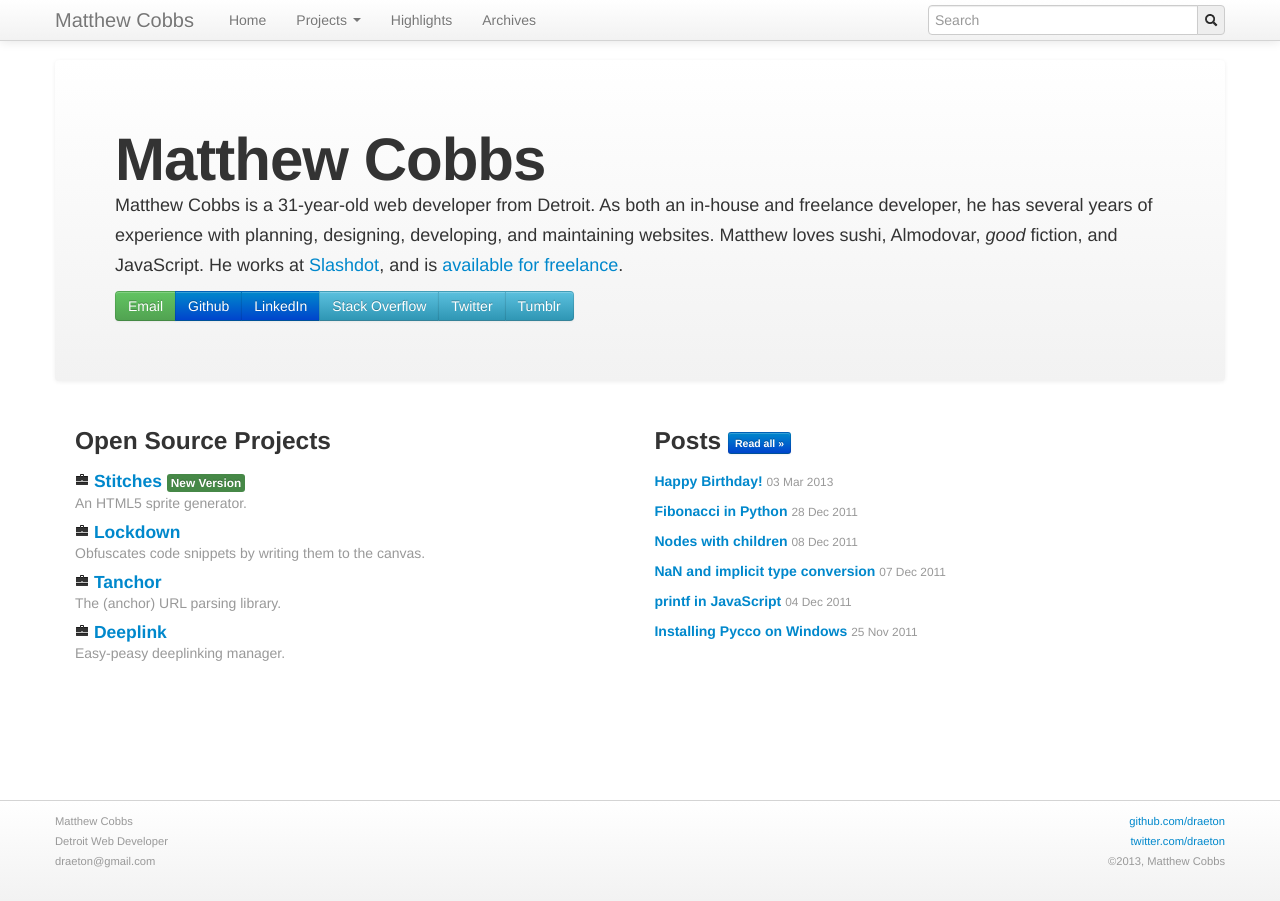
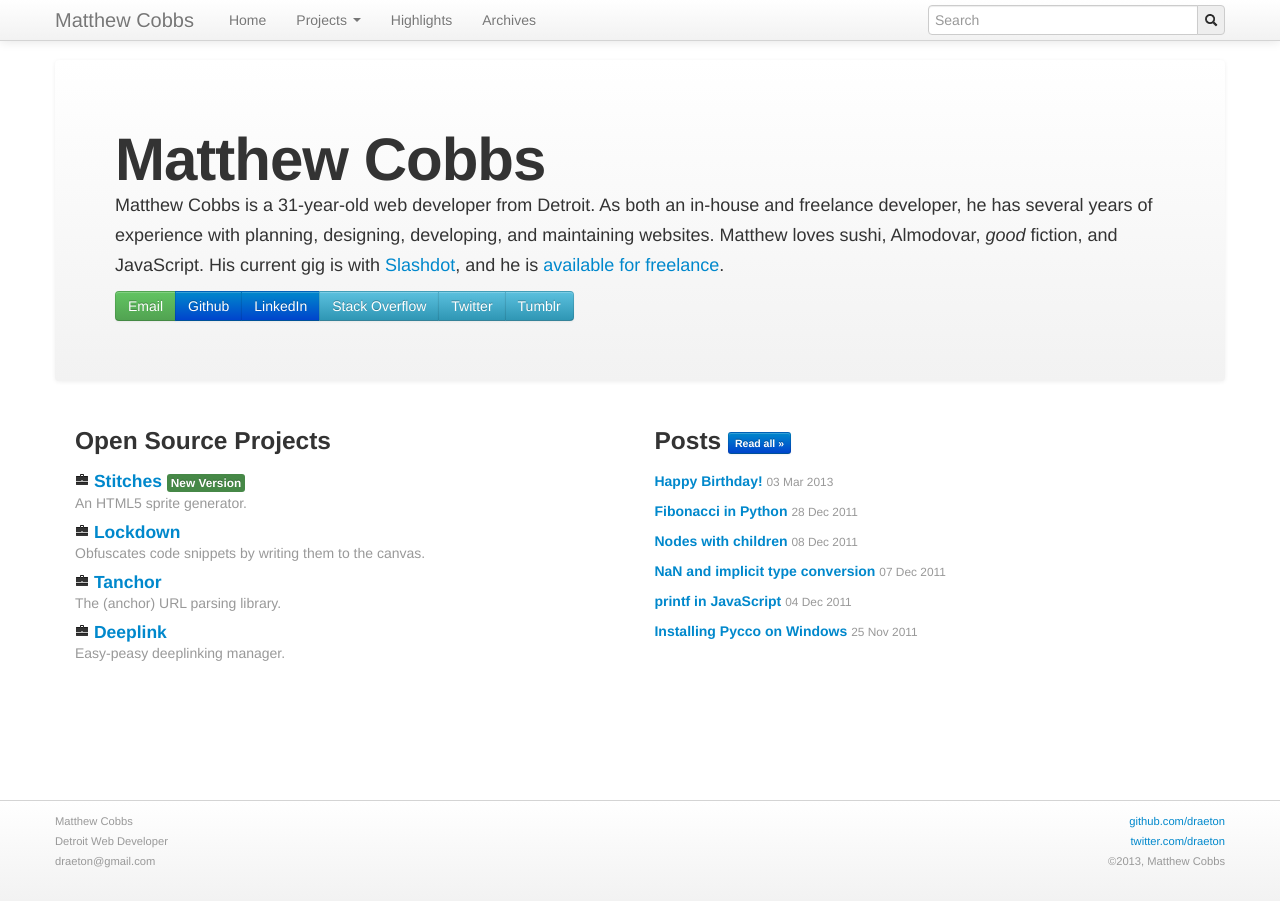
Before and after one commit to draeton/draeton.github.com, a Jekyll site: the page built from index.html, in a window 1280 px wide. Built offline with Jekyll 4.4.1, drawn with Linux system fonts in a browser that asks for light colours; nearby versions of some CDN libraries; Markdown is read by kramdown in place of the engine named in the settings; the list of posts is cut into pages by our own code.

Commit message:
Copy edits

```diff
--- a/index.html
+++ b/index.html
@@ -6,7 +6,7 @@ title: Matthew Cobbs, Detroit Web Developer
 <!-- start .hero-unit -->
 <div class="hero-unit">
     <h1>Matthew Cobbs</h1>
-    <p>Matthew Cobbs is a 31-year-old web developer from Detroit. As both an in-house and freelance developer, he has several years of experience with planning, designing, developing, and maintaining websites. Matthew loves sushi, Almodovar, <em data-toggle="tooltip" title="Cormac McCarthy, Stephen King, Jack Kerouac, Jon Krakauer, Jane Austen&hellip;">good</em> fiction, and JavaScript. He works at <a href="http://slashdot.org">Slashdot</a>, and is <a href="#freelance" data-toggle="modal">available for freelance</a>.</p>
+    <p>Matthew Cobbs is a 31-year-old web developer from Detroit. As both an in-house and freelance developer, he has several years of experience with planning, designing, developing, and maintaining websites. Matthew loves sushi, Almodovar, <em data-toggle="tooltip" title="Cormac McCarthy, Stephen King, Jack Kerouac, Jon Krakauer, Jane Austen&hellip;">good</em> fiction, and JavaScript. His current gig is with <a href="http://slashdot.org">Slashdot</a>, and he is <a href="#freelance" data-toggle="modal">available for freelance</a>.</p>
 
     <div>
         <div class="btn-group btn-contacts-wired hidden-phone hidden-tablet">
```
